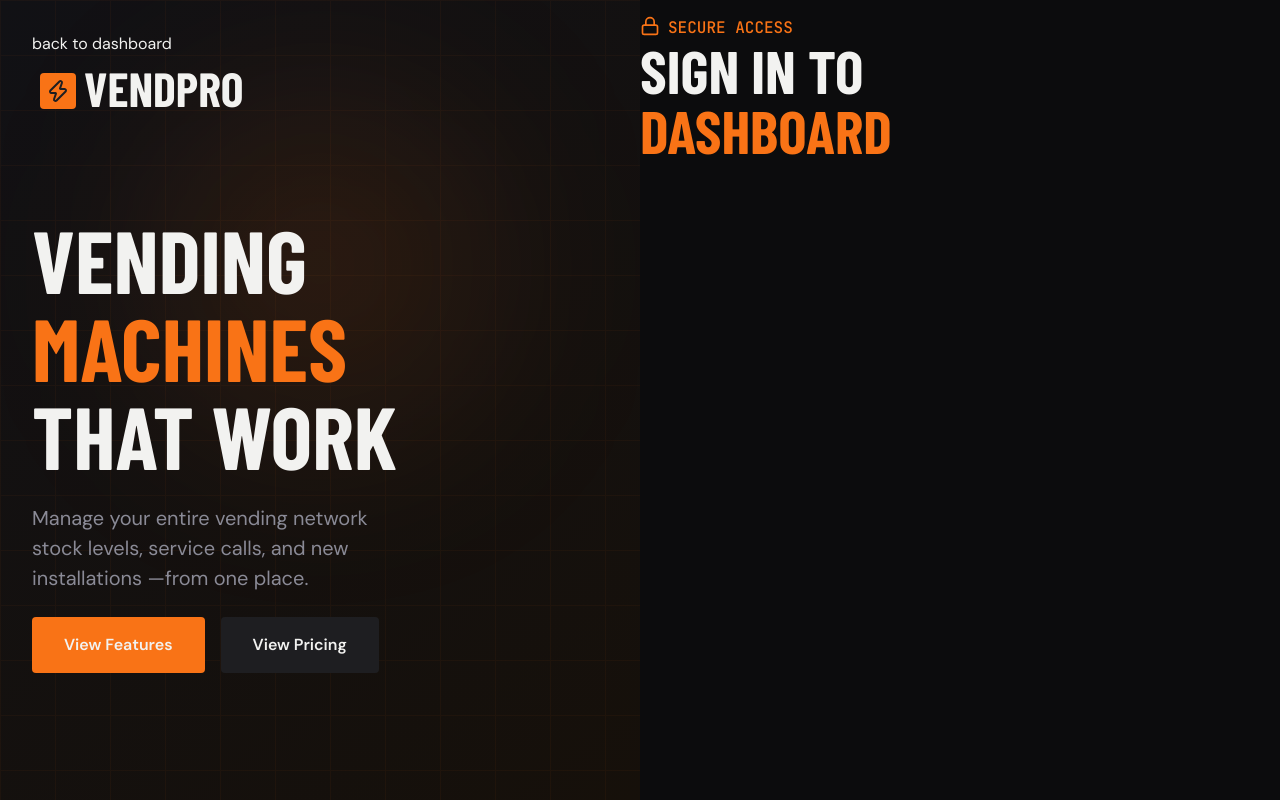
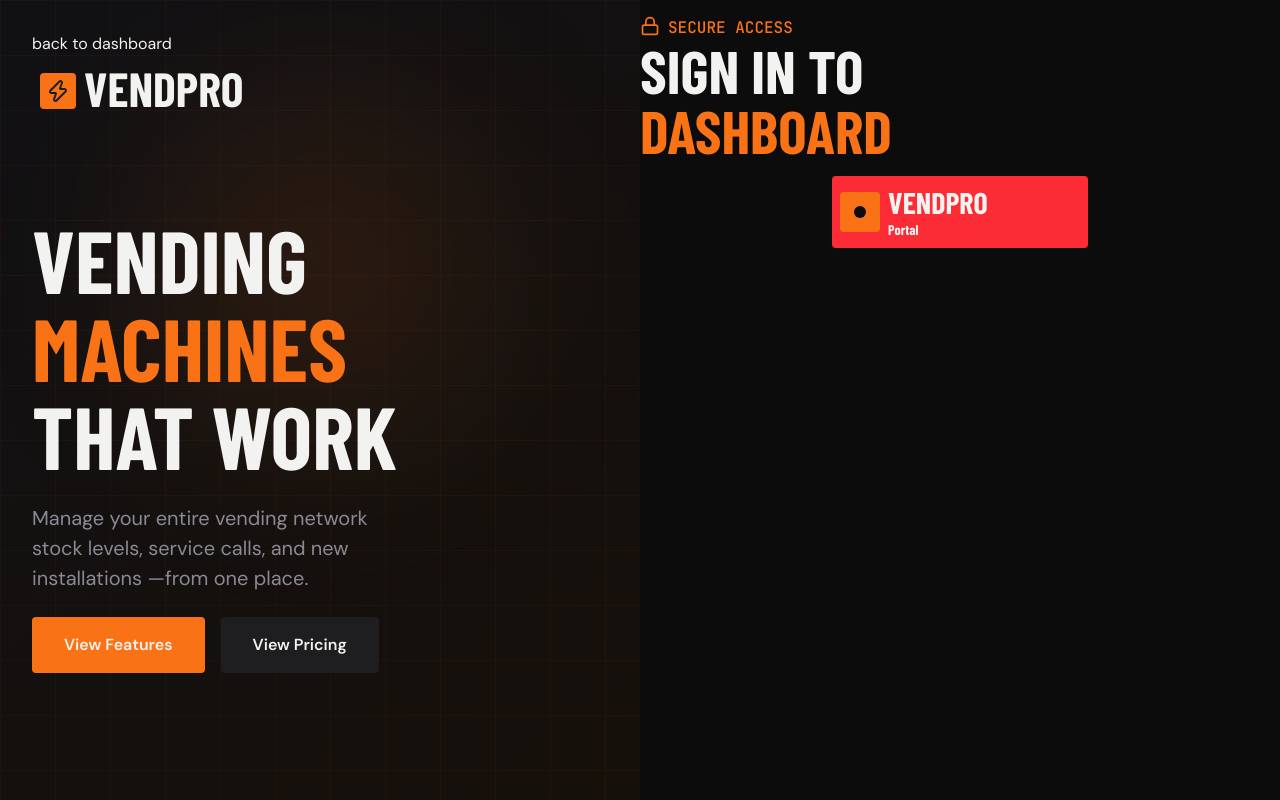
Before and after one commit to Nathan-s-Anthony/vendpro, a Next.js app: page /login in a window 1280 px wide. Built offline with nearby package versions, Linux system fonts and the light colour scheme; a web font is replaced by a local one.

Commit message:
latest updates

```diff
--- a/app/login/page.tsx
+++ b/app/login/page.tsx
@@ -2,6 +2,7 @@ import Button from "@/app/components/button";
 import Logo from "@/app/components/logo";
 import Heading from "@/app/components/subHeading";
 import { Lock } from "lucide-react";
+import Form from "@/app/components/form";
 
 export default function Login() {
     return (
@@ -35,6 +36,7 @@ export default function Login() {
                             main: "sign in to ",
                             highlight: "dashboard",
                         }} subHeading={"secure access"} icon={<Lock width={20} height={20} className="text-primary hover:animate-pulse transition-all duration-300" />} />
+                        <Form />
                     </div>
                 </div>
             </div>
```
